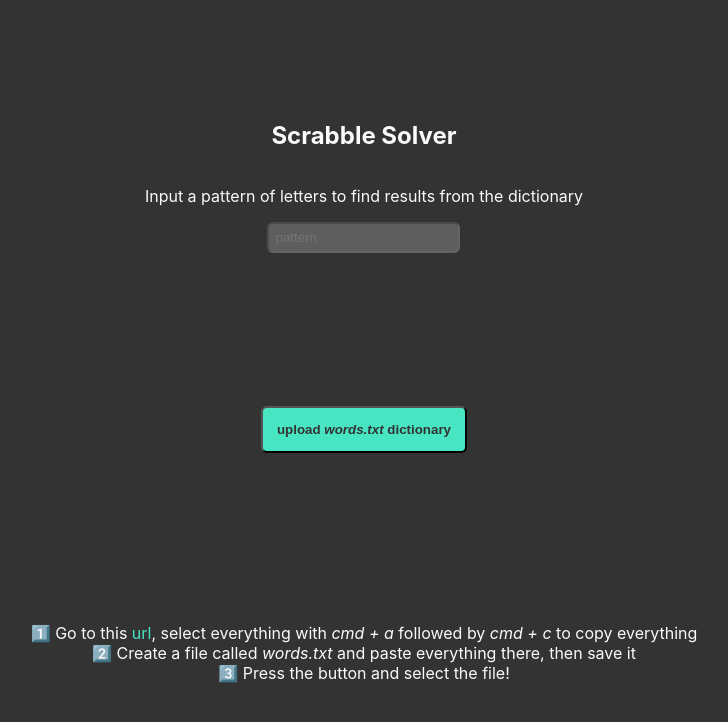
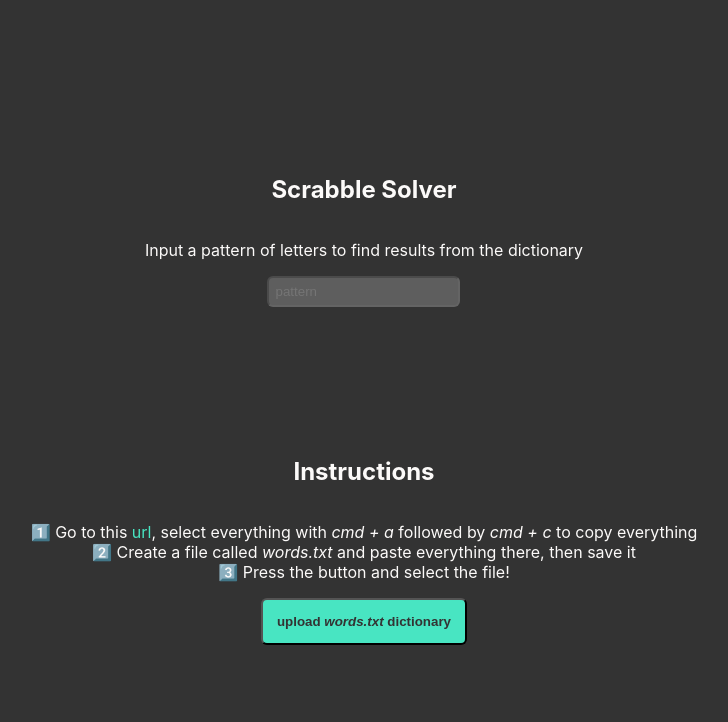
Before and after one commit to felixruano91/scrabble-solver, a React (Create React App) app: page / in a window 1280 px wide. Shown: the top 722 px of the page, without its empty margins (276-1004 px from the left). Built offline with nearby package versions, Linux system fonts and the light colour scheme.

Commit message:
code: updated docs to easily follow steps to run project, restructured the site

```diff
--- a/src/App.tsx
+++ b/src/App.tsx
@@ -5,7 +5,7 @@ import {
   MainContainer,
   PatternInput,
   ResultsList,
-  ScrabbleSection,
+  Section,
   UploadButton,
   Hyperlink,
 } from "./components"
@@ -58,7 +58,7 @@ function App() {
 
   return (
     <MainContainer className="App" data-testid="main-container">
-      <ScrabbleSection>
+      <Section>
         <Header>Scrabble Solver</Header>
         <Description>Input a pattern of letters to find results from the dictionary</Description>
         <PatternInput
@@ -70,17 +70,9 @@ function App() {
         {results.length > 0 && (
           <ResultsList results={results} />
         )}
-      </ScrabbleSection>
-      <UploadButton disabled={!isDisabled} onClick={handleClickAddFile}>
-        upload <i>words.txt</i> dictionary
-      </UploadButton>
-      <input
-        ref={fileInput}
-        type="file"
-        accept=".txt"
-        style={{ display: "none" }}
-        onChange={handleFileInputChange}
-      />
+      </Section>
+      <Section>
+        <Header>Instructions</Header>
         <Description>
           1️⃣ Go to this{" "}
           <Hyperlink
@@ -93,6 +85,17 @@ function App() {
           2️⃣ Create a file called <i>words.txt</i> and paste everything there, then save it<br />
           3️⃣ Press the button and select the file!
         </Description>
+        <UploadButton disabled={!isDisabled} onClick={handleClickAddFile}>
+          upload <i>words.txt</i> dictionary
+        </UploadButton>
+        <input
+          ref={fileInput}
+          type="file"
+          accept=".txt"
+          style={{ display: "none" }}
+          onChange={handleFileInputChange}
+        />
+      </Section>
     </MainContainer>
   );
 }
--- a/src/components/atoms/ListContainer.tsx
+++ b/src/components/atoms/ListContainer.tsx
@@ -4,5 +4,5 @@ export const ListContainer = styled.div`
   display: flex;
   flex-direction: column;
   overflow: auto;
-  max-height: 200px;
+  max-height: 300px;
 `;
--- a/src/components/atoms/MainContainer.tsx
+++ b/src/components/atoms/MainContainer.tsx
@@ -5,7 +5,7 @@ export const MainContainer = styled.main`
   display: flex;
   align-items: center;
   flex-direction: column;
-  justify-content: space-around;
+  justify-content: space-evenly;
   height: 100vh;
   padding: 24px;
   box-sizing: border-box;
--- a/src/components/atoms/ScrabbleSection.tsx
+++ b/src/components/atoms/Section.tsx
@@ -1,6 +1,6 @@
 import styled from "styled-components";
 
-export const ScrabbleSection = styled.section`
+export const Section = styled.section`
   display: flex;
   flex-direction: column;
   align-items: center;
--- a/src/components/index.ts
+++ b/src/components/index.ts
@@ -6,7 +6,7 @@ export * from "../components/atoms/ListContainer";
 export * from "../components/atoms/MainContainer";
 export * from "../components/atoms/PatternInput";
 export * from "../components/atoms/ResultsContainer";
-export * from "../components/atoms/ScrabbleSection";
+export * from "../components/atoms/Section";
 export * from "../components/atoms/UploadButton";
 export * from "../components/atoms/Hyperlink";
 export * from "./ResultsList";
```
Also changed, not shown: 1 other file (tests, documents, lock files or other folders). Lines whose indentation alone changed are shown as unchanged.
